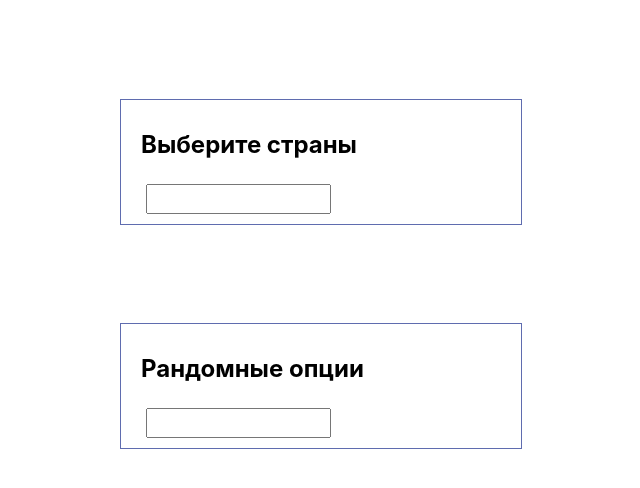
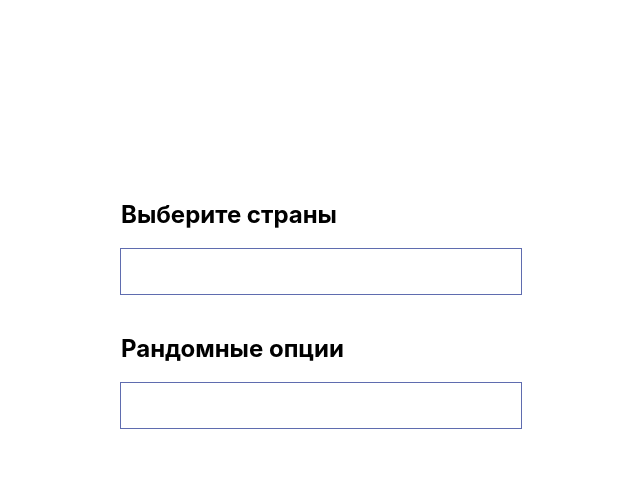
Before and after one commit to Tkey01/multiselect, a React (Create React App) app: page / in a window 1280 px wide. Shown: the top 488 px of the page, without its empty margins (319-959 px from the left). Built offline with nearby package versions, Linux system fonts and the light colour scheme.

Commit message:
Some refactoring

```diff
--- a/src/App.css
+++ b/src/App.css
@@ -10,8 +10,8 @@ html, body {
 .multiselect-container {
   width: 400px;
   outline: 1px solid #5f6caf;
-  margin: 100px auto;
-  padding: 10px 20px;
+  margin: 0 0 40px 0;
+  padding: 5px;
   position: relative;
 }
 
@@ -74,9 +74,11 @@ html, body {
 }
 
 .input {
+  width: 150px;
   height: 30px;
-  min-width: 20px;
-  text-indent: 10px;
+  font-size: 16px;
   margin-top: 5px;
   margin-left: 5px;
+  border: none;
+  outline: none;
 }
--- a/src/App.js
+++ b/src/App.js
@@ -4,7 +4,7 @@ import { Multiselect } from './Multiselect';
 
 function App() {
   return (
-    <div>
+    <div style={{ width: '400px', margin: '200px auto' }}>
       <Multiselect
         multiselectContainerClass={'top'}
         placeholder='Выберите страны'
--- a/src/Multiselect.js
+++ b/src/Multiselect.js
@@ -32,6 +32,7 @@ export class Multiselect extends React.Component {
     this.scrollManaging = this.scrollManaging.bind(this);
     this.scrollAtOption = this.scrollAtOption.bind(this);
     this.onMouseOverOption = this.onMouseOverOption.bind(this);
+    this.onClickSelectedOptions = this.onClickSelectedOptions.bind(this);
   }
 
   onInputChange() {
@@ -207,11 +208,18 @@ export class Multiselect extends React.Component {
     })
   }
 
+  onClickSelectedOptions() {
+    this.inputRef.current.focus();
+  }
+
   renderSelectedOptions() {
     const { selectedOptions } = this.state;
 
     return (
-      <div className="selected-options">
+      <div
+        className="selected-options"
+        onClick={this.onClickSelectedOptions}
+      >
         {selectedOptions.map((option, index) => (
           <span key={option.id}>
             {option.name}
@@ -222,7 +230,7 @@ export class Multiselect extends React.Component {
           type="text"
           onChange={this.onInputChange}
           onFocus={this.toggleOptionsList}
-          onBlur={() => setTimeout(this.toggleOptionsList, 200)}
+          onBlur={this.toggleOptionsList}
           onKeyDown={this.onInputKeyDown}
           ref={this.inputRef}
           className="input"
@@ -243,7 +251,7 @@ export class Multiselect extends React.Component {
         {filteredOptions.map((option, index) => (
           <span
             key={option.id}
-            onClick={() => this.selectOption(option, index)}
+            onMouseDown={() => this.selectOption(option, index)}
             className={highlightOptionIndex === index ? 'highlight' : null}
             onMouseOver={() => this.onMouseOverOption(index)}
           >{option.name}</span>
@@ -256,11 +264,13 @@ export class Multiselect extends React.Component {
     const { placeholder } = this.props;
 
     return (
-      <div className={`multiselect-container ${this.props.multiselectContainerClass || ''}`}>
+      <React.Fragment>
         <h2>{placeholder}</h2>
-        {this.renderSelectedOptions()}
-        {this.renderOptionsList()}
-      </div>
+        <div className={`multiselect-container ${this.props.multiselectContainerClass || ''}`}>
+          {this.renderSelectedOptions()}
+          {this.renderOptionsList()}
+        </div>
+      </React.Fragment>
     );
   }
 }
```
Lines whose indentation alone changed are shown as unchanged.
